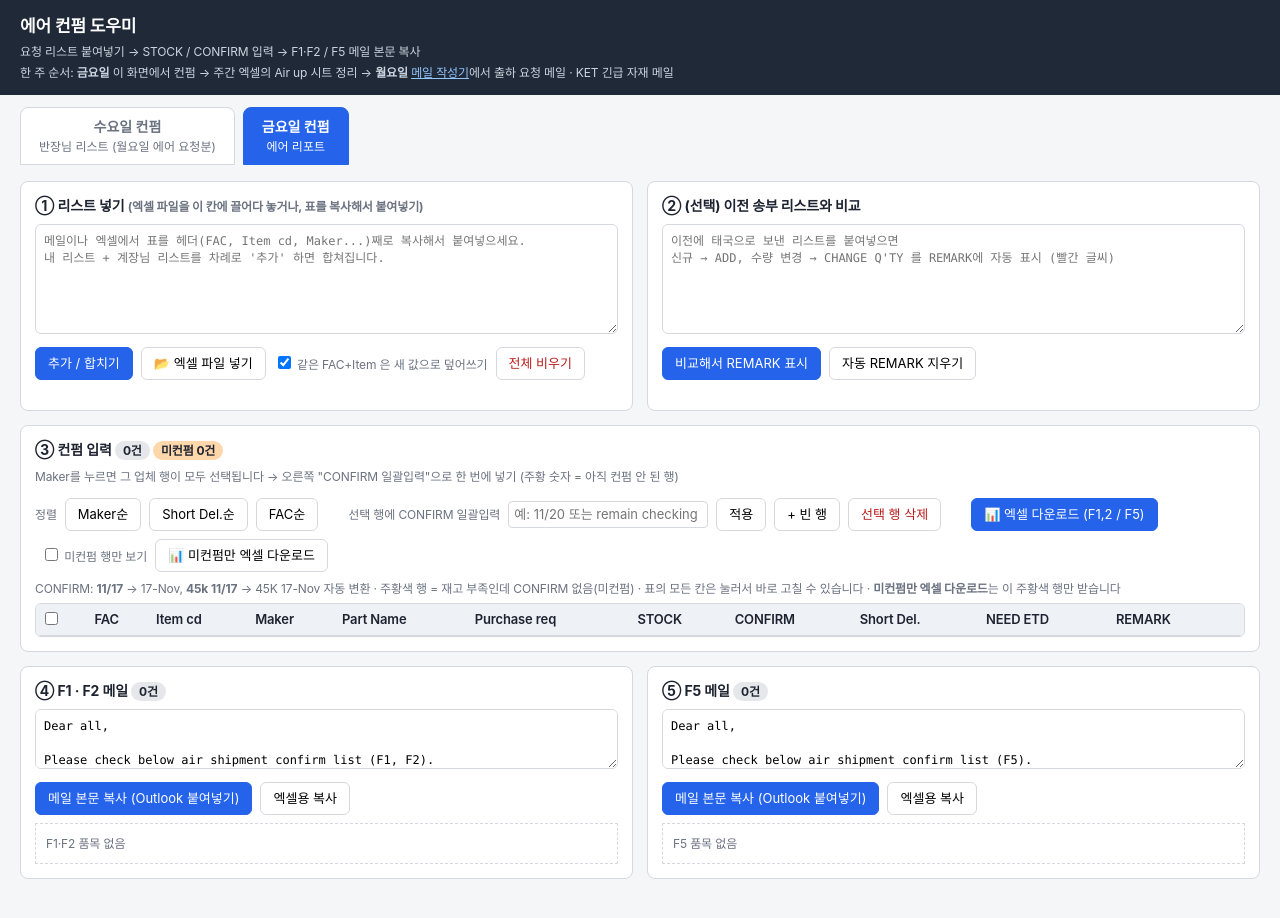
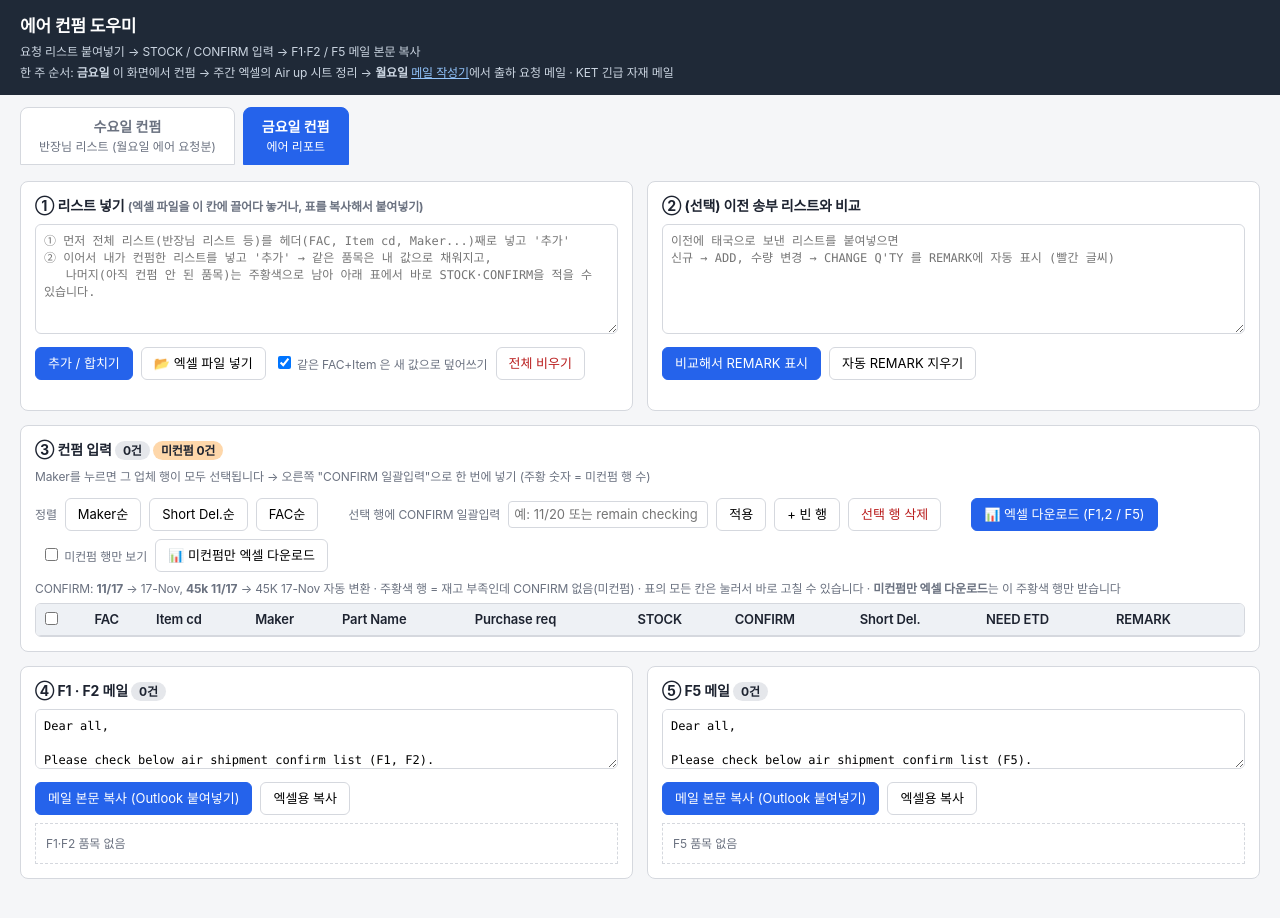
Before and after one commit to gywn000929-bot/air-confirm, a plain HTML site: page index.html in a window 1280 px wide. Drawn offline with Linux system fonts and the light colour scheme; a web font is replaced by a local one.

Commit message:
미컨펌 숫자 기준 통일, 리스트 넣는 순서 안내 보강
- Maker 옆 주황 숫자를 위쪽 "미컨펌 N건"과 같은 기준(재고 부족 + CONFIRM 빈칸)으로 통일
- ① 칸 안내: 전체 리스트를 넣고 내 컨펌 리스트를 이어 넣으면 나머지가
  미컨펌으로 남아 표에서 바로 적을 수 있다는 설명

Claude-Session: https://claude.ai/code/session_01Fb8V7mW3WMnVDhEK3iEER3

```diff
--- a/index.html
+++ b/index.html
@@ -67,7 +67,7 @@
 <div class="two">
   <section class="card" id="dropFile">
     <h2>① 리스트 넣기 <span class="hint">(엑셀 파일을 이 칸에 끌어다 놓거나, 표를 복사해서 붙여넣기)</span></h2>
-    <textarea id="src" placeholder="메일이나 엑셀에서 표를 헤더(FAC, Item cd, Maker...)째로 복사해서 붙여넣으세요.&#10;내 리스트 + 계장님 리스트를 차례로 '추가' 하면 합쳐집니다."></textarea>
+    <textarea id="src" placeholder="① 먼저 전체 리스트(반장님 리스트 등)를 헤더(FAC, Item cd, Maker...)째로 넣고 '추가'&#10;② 이어서 내가 컨펌한 리스트를 넣고 '추가' → 같은 품목은 내 값으로 채워지고,&#10;   나머지(아직 컨펌 안 된 품목)는 주황색으로 남아 아래 표에서 바로 STOCK·CONFIRM을 적을 수 있습니다."></textarea>
     <div class="row" style="margin-top:8px">
       <button class="p" id="btnAdd">추가 / 합치기</button>
       <button id="btnFile" title="반장님 리스트나 에어 리포트 엑셀 파일을 그대로 넣습니다">📂 엑셀 파일 넣기</button>
@@ -96,7 +96,7 @@
     <span class="pill" id="cnt">0건</span>
     <span class="pill w" id="cntNeed">미컨펌 0건</span>
   </h2>
-  <div class="hint" style="margin-bottom:4px">Maker를 누르면 그 업체 행이 모두 선택됩니다 → 오른쪽 "CONFIRM 일괄입력"으로 한 번에 넣기 (주황 숫자 = 아직 컨펌 안 된 행)</div>
+  <div class="hint" style="margin-bottom:4px">Maker를 누르면 그 업체 행이 모두 선택됩니다 → 오른쪽 "CONFIRM 일괄입력"으로 한 번에 넣기 (주황 숫자 = 미컨펌 행 수)</div>
   <div class="chips" id="chips"></div>
   <div class="row" style="margin-bottom:8px">
     <span class="hint">정렬</span>
@@ -245,7 +245,7 @@ function render(){
   stats();renderOut();save();
 }
 function chips(){
-  const m=new Map();rows.forEach(r=>{const k=r.maker||'(Maker 없음)';const c=m.get(k)||{n:0,need:0,sel:0};c.n++;if(!String(r.confirm||'').trim())c.need++;if(r.sel)c.sel++;m.set(k,c)});
+  const m=new Map();rows.forEach(r=>{const k=r.maker||'(Maker 없음)';const c=m.get(k)||{n:0,need:0,sel:0};c.n++;if(needsConfirm(r))c.need++;if(r.sel)c.sel++;m.set(k,c)});
   $('#chips').innerHTML=[...m.entries()].sort((a,b)=>a[0].localeCompare(b[0])).map(([k,c])=>`<button data-maker="${esc(k)}" class="${c.sel===c.n?'on':''}">${esc(k)} ${c.n}${c.need?` <span class="n">${c.need}</span>`:''}</button>`).join('');
 }
 function stats(){
```
